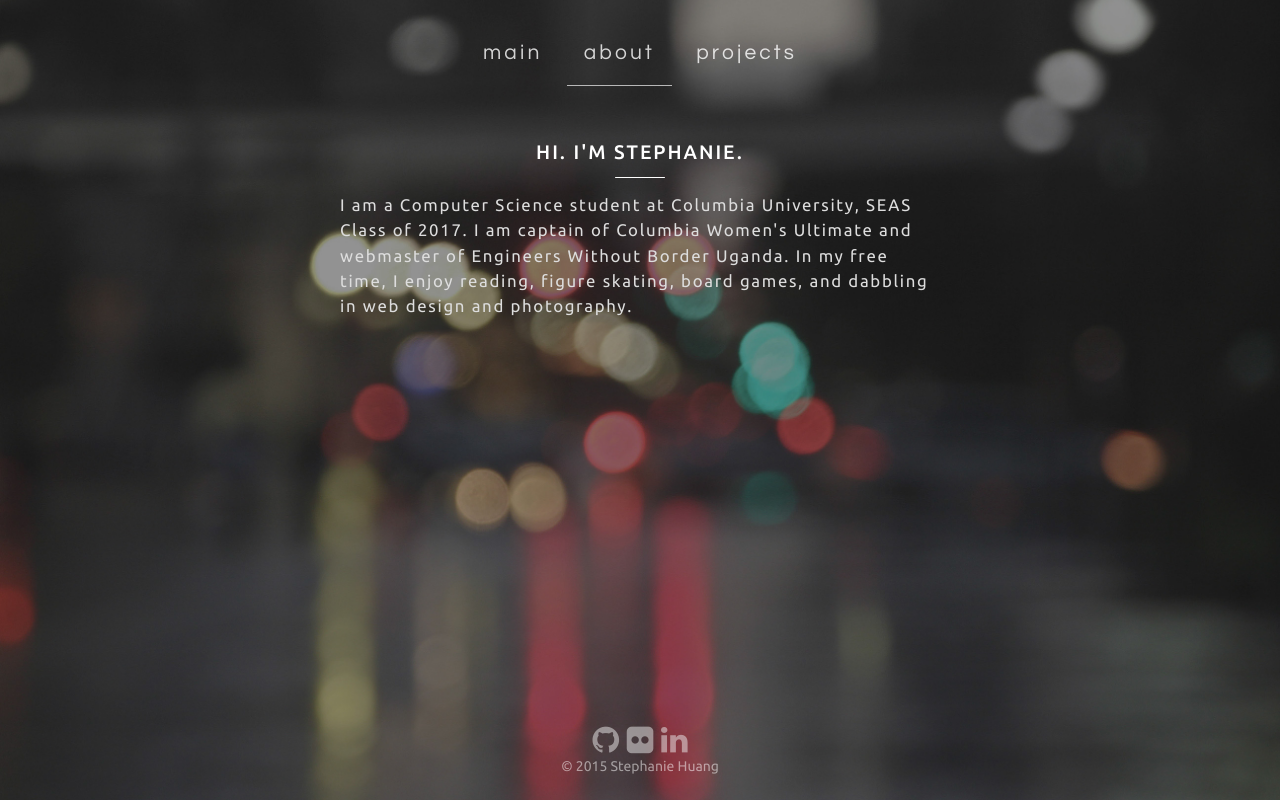
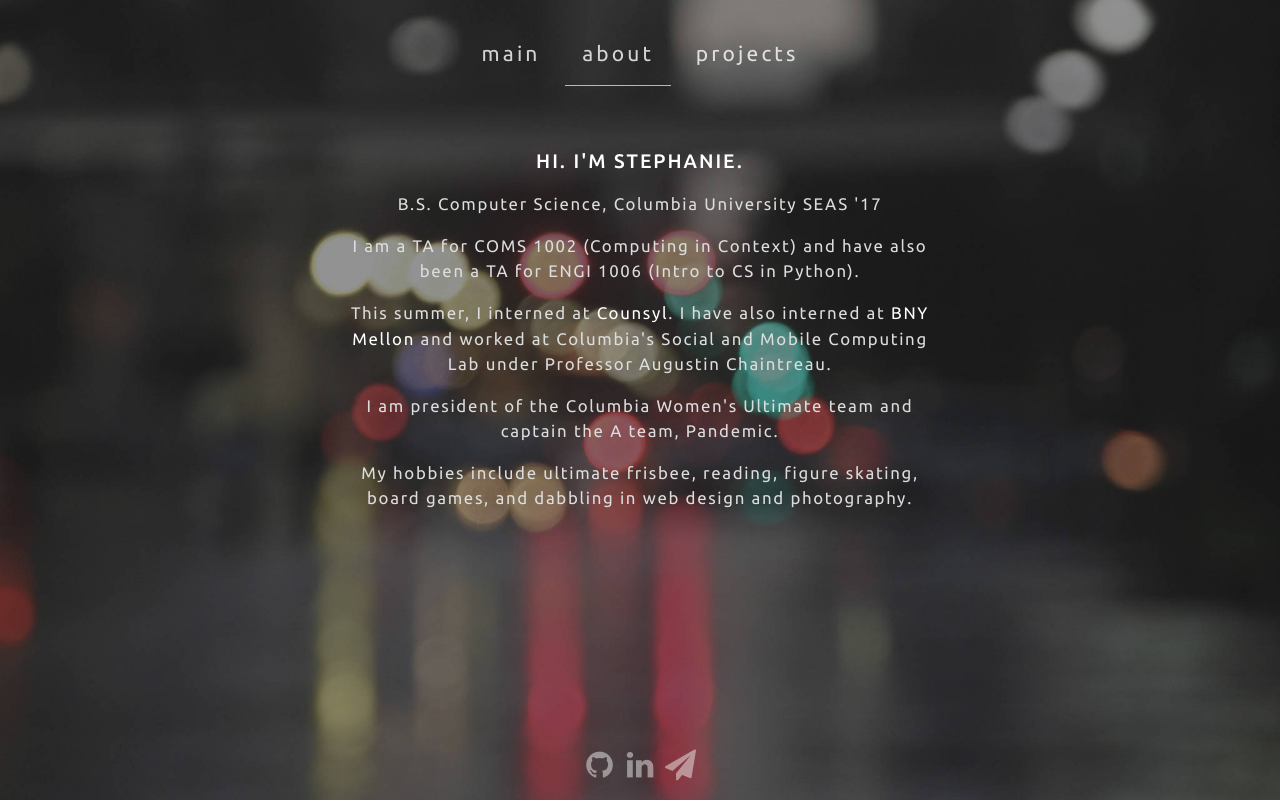
Before and after one commit to phanieste/phanieste.github.io, a plain HTML site: page index.html in a window 1280 px wide. Both pictures are taken after a click on the link "about". Drawn offline with nearby package versions, Linux system fonts and the light colour scheme; a web font is replaced by a local one.

Commit message:
update info and speed up loading

```diff
--- a/css/stylesheet.css
+++ b/css/stylesheet.css
@@ -1,16 +1,15 @@
 /* -------------------------------
 Stylesheet for personal website,
 by Stephanie Huang
-February 2014
 -------------------------------- */
 
 @font-face {
 	font-family: "Century Gothic";
-	src: url("../fonts/gothic.ttf");
+	src: url("../fonts/GOTHIC.TTF");
 }
 @font-face {
 	font-family: "Century Gothic";
-	src: url("../fonts/gothicb.ttf");
+	src: url("../fonts/GOTHICB.TTF");
 	font-weight: bold;
 }
 @font-face {
@@ -38,7 +37,7 @@ html {
 }
 
 body {
-	background: url("../images/bg1dark.jpg") no-repeat fixed center;
+	background: url("../images/bg-large.jpg") no-repeat fixed center;
 	background-size: cover;
 	-webkit-background-size: cover;
 	-moz-background-size: cover;
@@ -47,6 +46,12 @@ body {
 	color: #fff;
 	font-family: "Ubuntu",sans-serif;
 	margin-bottom: 75px;
+}
+
+@media screen and (max-width: 1024px) {
+        body {
+                background: url("../images/bg-small.jpg") no-repeat fixed center;
+        }
 }
 
 /* --- NAVIGATION --- */
@@ -64,7 +69,7 @@ body {
 
 nav {
 	color: #fff;
-	font-family: "Century Gothic";
+	font-family: "Century Gothic",;
 	font-size: 1.5em;
 	letter-spacing: .15em;
 	position: relative;
@@ -159,6 +164,7 @@ nav ul.nav a:hover, .on {
 	font-weight: 500;
 	letter-spacing: .1em;
 	margin: auto;
+        padding: .5em 0;
 	text-align: center;
 	text-transform: uppercase;
 	width: 90%;
@@ -170,7 +176,7 @@ nav ul.nav a:hover, .on {
 	font-size: 1.2em;
 	letter-spacing: .1em;
 	line-height: 1.5em;
-	padding: 0;
+	padding: .5em 0;
 	text-transform: none;
 }
 
@@ -184,8 +190,8 @@ nav ul.nav a:hover, .on {
 .content > .text > .hr {
 	background-color: #fff;
 	display: block;
-	border-radius: 1px;
-	height: 1px;
+	border-radius: 2px;
+	height: 2px;
 	width: 50px;
 	margin: 1em auto;
 }
@@ -248,6 +254,11 @@ nav ul.nav a:hover, .on {
 	}
 }
 
+/* -- SECTIONS -- */
+#about {
+        text-align: center;
+}
+
 /* --- PROJECTS --- */
 @media (min-width: 768px) {
 	.text#projects {
@@ -295,8 +306,7 @@ nav ul.nav a:hover, .on {
 footer {
 	bottom: 0;
 	font-size: 1em;
-	height: 75px;
-	opacity: .5;
+	height: 50px;
 	position: absolute;
 	text-align: center;
 	width: 100%;
@@ -311,21 +321,10 @@ footer {
 .social {
 	color: #eee;
 	font-size: 31px;
-	width: 31px;
+	opacity: .5;
+	width: 1.2em;
 }
-
-.circle {
-	border: none;
-	border-radius: 31px;
-	color: #eee;
+.social:hover {
+        color: #fff;
+        opacity: 1;
 }
-
-#github:hover {
-	color: #4183c4;
-}
-#flickr:hover {
-	color: #ff0084;
-}
-#linkedin:hover {
-	color: #86888a;
-}
--- a/index.html
+++ b/index.html
@@ -5,12 +5,10 @@
 	<title>Stephanie Huang</title>
 
 	<link href="http://fonts.googleapis.com/css?family=Archivo+Black" rel="stylesheet">
-	<link href="http://fonts.googleapis.com/css?family=Droid+Sans" rel="stylesheet">
-	<link href="http://fonts.googleapis.com/css?family=Varela+Round" rel="stylesheet">
 	<link href="http://fonts.googleapis.com/css?family=Ubuntu:300,400,500,700" rel="stylesheet">
 
 	<link href="css/bootstrap.min.css" rel="stylesheet">
-    <link href="css/font-awesome.min.css" rel="stylesheet">
+  <link href="css/font-awesome.min.css" rel="stylesheet">
 	<link href="css/stylesheet.css" rel="stylesheet">
 
 	<script src="http://ajax.googleapis.com/ajax/libs/jquery/2.1.3/jquery.min.js"></script>
@@ -46,9 +44,22 @@
 
 <div class="text" id="about">
 	<h1>hi. i'm stephanie.</h1>
-	<span class="hr"></span>
 	<p>
-		I am a Computer Science student at Columbia University, SEAS Class of 2017. I am captain of Columbia Women's Ultimate and webmaster of Engineers Without Border Uganda. In my free time, I enjoy reading, figure skating, board games, and dabbling in web design and photography.
+  B.S. Computer Science, Columbia University SEAS '17
+  </p>
+  <p>
+    I am a TA for COMS 1002 (Computing in Context) and have also been a TA for ENGI 1006 (Intro to CS in Python).
+  </p>
+  <p>
+    This summer, I interned at <a href="https://www.counsyl.com">Counsyl</a>.
+    I have also interned at <a href="https://www.bnymellon.com/">BNY Mellon</a>
+    and worked at Columbia's Social and Mobile Computing Lab under Professor Augustin Chaintreau.
+  </p>
+  <p>
+    I am president of the Columbia Women's Ultimate team and captain the A team, Pandemic.
+  </p>
+  <p>
+		My hobbies include ultimate frisbee, reading, figure skating, board games, and dabbling in web design and photography.
 	</p>
 </div>
 
@@ -57,6 +68,18 @@
 	<span class="hr"></span>
 	<p>
 		<div class="proj-slide col-md-4 nopadding">
+		<a href="https://github.com/counsyl/stor">
+			<img src="images/stor.jpg" class="img-responsive">
+			<div class="proj-caption">
+			<div class="cap-text">
+			<h2>(summer 2016 @ Counsyl)</h2>
+			<h1>stor</h1>
+			A cross-compatible CLI and Python API for accessing block and object storage.
+			</div></div>
+		</a>
+		</div>
+
+    <div class="proj-slide col-md-4 nopadding">
 		<a href="https://clarifood.herokuapp.com">
 			<img src="images/clarifood.jpg" class="img-responsive">
 			<div class="proj-caption">
@@ -110,10 +133,8 @@
 </div>
 
 <footer>
-	<a href="http://github.com/phanieste"><i class="fa fa-github social" title="github" id="github"></i></a>
-	<a href="http://www.flickr.com/photos/62281581@N03/"><i class="social circle fa fa-flickr" title="flickr" id="flickr"></i></a>
-	<a href="http://www.linkedin.com/pub/stephanie-huang/69/874/b07/"><i class="social circle fa fa-linkedin" title="linkedin" id="linkedin"></i></a>
-	<br>
-	&copy; 2015 Stephanie Huang
+	<a href="http://github.com/phanieste"><i class="fa fa-github social"></i></a>
+	<a href="https://www.linkedin.com/in/stephanie-huang"><i class="social fa fa-linkedin"></i></a>
+  <a href="mailto:stephanie.huang@columbia.edu"><i class="social fa fa-paper-plane"></i></a>
 </footer>
 </body>
```
Also changed, not shown: images/bg-large.jpg (added), images/bg-small.jpg (added), images/bg1dark.jpg (deleted), images/clarifood.jpg, images/icons.png (deleted), images/site.jpg, images/stor.jpg (added), images/summer15.jpg, images/ultimate.jpg.
